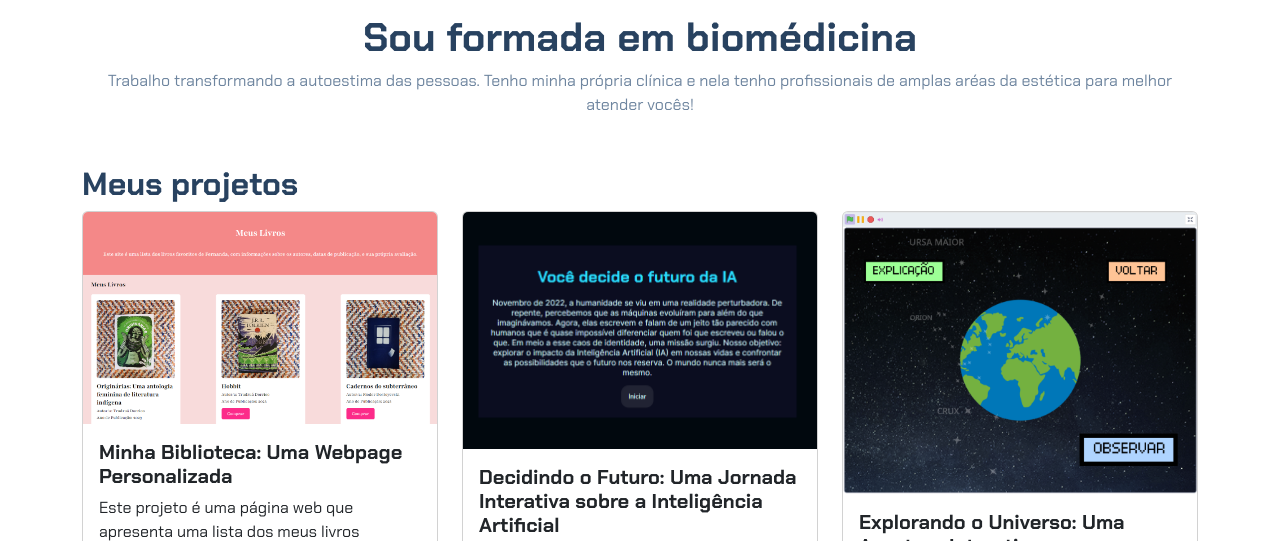
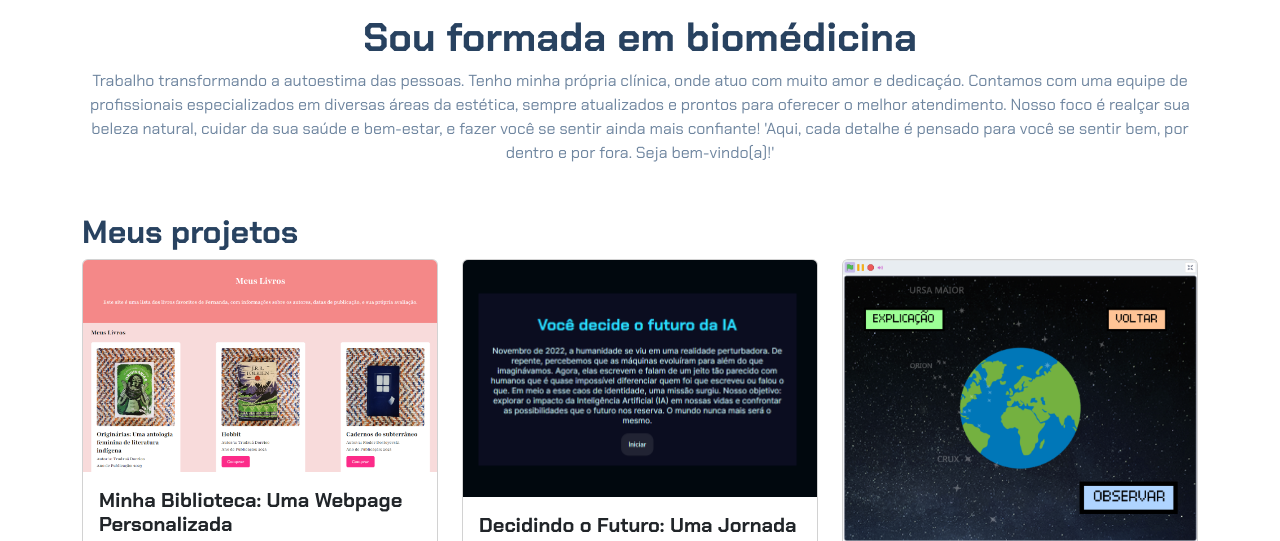
Before and after one commit to sampaiomari/Projeto-Portifolio-2B-Mariany, a plain HTML site: page index.html in a window 1280 px wide. Shown: the part 183-724 px from the top of the page. Drawn offline with nearby package versions, Linux system fonts and the light colour scheme.

Commit message:
Update index.html

```diff
--- a/index.html
+++ b/index.html
@@ -16,7 +16,10 @@
             srcset="">
         <p class="lead">Eu sou Mariany_</p>
         <h1>Sou formada em biomédicina</h1>
-        <p>Trabalho transformando a autoestima das pessoas. Tenho minha própria clínica e nela tenho profissionais de amplas aréas da estética para melhor atender vocês!</p>
+        <p>Trabalho transformando a autoestima das pessoas. Tenho minha própria clínica, onde atuo com muito amor e dedicaçáo.
+            Contamos com uma equipe de profissionais especializados em diversas áreas da estética, sempre atualizados e prontos para oferecer o melhor atendimento.
+            Nosso foco é realçar sua beleza natural, cuidar da sua saúde e bem-estar, e fazer você se sentir ainda mais confiante!
+        'Aqui, cada detalhe é pensado para você se sentir bem, por dentro e por fora. Seja bem-vindo(a)!'</p>
 
         </div>
     </header>
```
